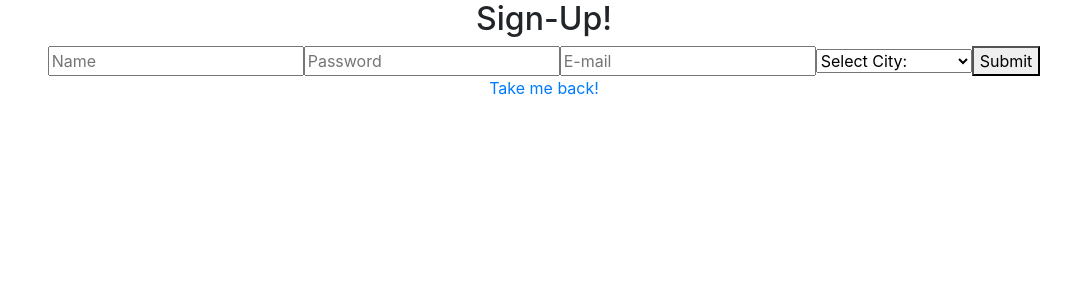
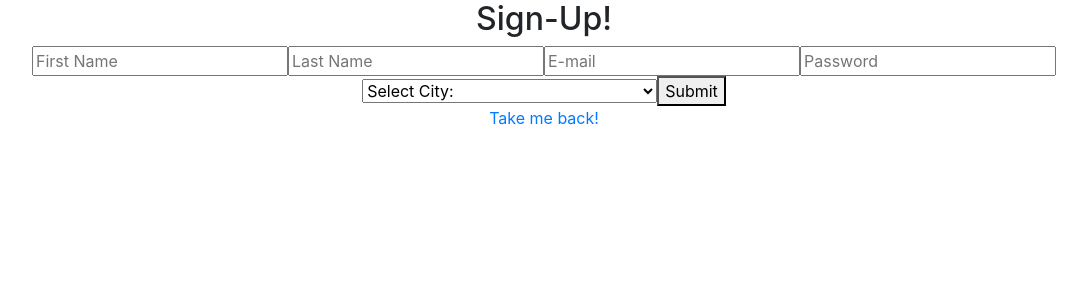
Before and after one commit to RestaurantPassport-BW/front-end, a React (Create React App) app: page /register in a window 1280 px wide. Shown: the top 300 px of the page, without its empty margins (96-1183 px from the left). Built offline with nearby package versions, Linux system fonts and the light colour scheme.

Commit message:
completed register form with API

```diff
--- a/src/components/auth/Register.js
+++ b/src/components/auth/Register.js
@@ -1,82 +1,99 @@
 import React, { useState, useEffect } from "react";
-import { withFormik, Form, Field } from 'formik';
-import * as yup from 'yup';
-import axios from 'axios';
+import { withFormik, Form, Field } from "formik";
+import * as yup from "yup";
+import axios from "axios";
 // import styled from 'styled-components';
 
-
-const Register= ({errors, touched, status}) => {
-  const [users, setUsers] = useState([])
+const Register = ({ errors, touched, status }) => {
+  const [users, setUsers] = useState([]);
 
   useEffect(() => {
     if (status) {
-        setUsers([...users, status])
+      setUsers([...users, status]);
     }
-}, [status])
-
+  }, [status]);
 
   return (
     <>
       <h2>Sign-Up!</h2>
       <Form>
-          {touched.name && errors.name && <p className='error'>{errors.name}</p>}
-          <Field type='text' name='name' placeholder='Name' />
-          {touched.password && errors.password && <p className='error'>{errors.password}</p>}
-          <Field type='password' name='password' placeholder='Password'/>
-          {touched.email && errors.email && <p className='error'>{errors.email}</p>}
-          <Field type='text' name='email' placeholder='E-mail'/>
+        {touched.firstName && errors.firstName && (
+          <p className="error">{errors.firstName}</p>
+        )}
+        <Field type="text" name="firstName" placeholder="First Name" />
+        {touched.lastName && errors.lastName && (
+          <p className="error">{errors.lastName}</p>
+        )}
+        <Field type="text" name="lastName" placeholder="Last Name" />
+        {touched.email && errors.email && (
+          <p className="error">{errors.email}</p>
+        )}
+        <Field type="text" name="email" placeholder="E-mail" />
+        {touched.password && errors.password && (
+          <p className="error">{errors.password}</p>
+        )}
+        <Field type="password" name="password" placeholder="Password" />
         {}
         <Field component="select" name="city">
-            <option value='' disabled>Select City:</option>
-            <option value="austintx">Austin TX</option>
-            <option value="denverco">Denver CO</option>
-            <option value="sanfranciscoca">San Francisco CA</option>
+          <option value="" disabled>
+            Select City:
+          </option>
+          <option value="1">Austin TX</option>
+          <option value="2" disabled>
+            Denver CO (COMING SOON!)
+          </option>
+          <option value="3" disabled>
+            San Francisco CA (COMING SOON!)
+          </option>
         </Field>
 
-          <button type='submit' name='submit'>Submit</button>
+        <button type="submit" name="submit">
+          Submit
+        </button>
       </Form>
-        <a href='/'>Take me back!</a>
+      <a href="/">Take me back!</a>
 
-      {/* REMOVE MAP WHEN FINISHED */}
-        {users.map((users, index) => (
-            <div key={index}>
-                Name: {users.name}<br />
-                Password: {users.password}<br />
-                E-mail: {users.email}<br />
-                City: {users.city}
-            </div>
-        ))}
     </>
   );
-}
-
+};
 
 export default withFormik({
-  mapPropsToValues: (values) => {
+  mapPropsToValues: values => {
     return {
-      name: values.name || '',
-      password: values.password || '',
-      email: values.email || '',
-      city: values.city || ''
-    }
+      firstName: values.firstName || "",
+      lastName: values.lastName || "",
+      email: values.email || "",
+      password: values.password || "",
+      city: values.city || ""
+    };
   },
 
   validationSchema: yup.object().shape({
-    name: yup.string().required('Name is a required field!'),
-    password: yup.string().required('To create an account you need a password!'),
-    email: yup.string().email('E-mail must be a valid address!').required('E-mail is required'),
-    city: yup.string().required('Please Select your city for your first passport')
+    firstName: yup.string().required("First Name is a required field!"),
+    lastName: yup.string().required("Last Name is a required field!"),
+    email: yup
+      .string()
+      .email("E-mail must be a valid address!")
+      .required("E-mail is required"),
+    password: yup
+      .string()
+      .min(8, "Password must be at least 8 Characters")
+      .max(40, "Please Keep password at 40 characters or shorter")
+      .required(),
+    city: yup
+      .number()
+      .required("Please Select your city for your first passport")
   }),
 
-  handleSubmit:(values, { setStatus, resetForm }) => {
-    axios.post('https://reqres.in/api/users', values)
-    .then(res => {
-      console.log(res)
-      setStatus(res.data)
-      resetForm()
+  handleSubmit: (values, { setStatus, resetForm }) => {
+    axios
+      .post("https://mhagner-rest-pass.herokuapp.com/api/auth/register", values)
+      .then(data => {
+        localStorage.setItem("token", JSON.stringify(data.token));
+        resetForm();
       })
       .catch(err => {
-      console.log(err)
-    })
+        console.log(err);
+      });
   }
-})(Register)
+})(Register);
```
Also changed, not shown: 1 other file (tests, documents, lock files or other folders). Lines whose indentation alone changed are shown as unchanged.
